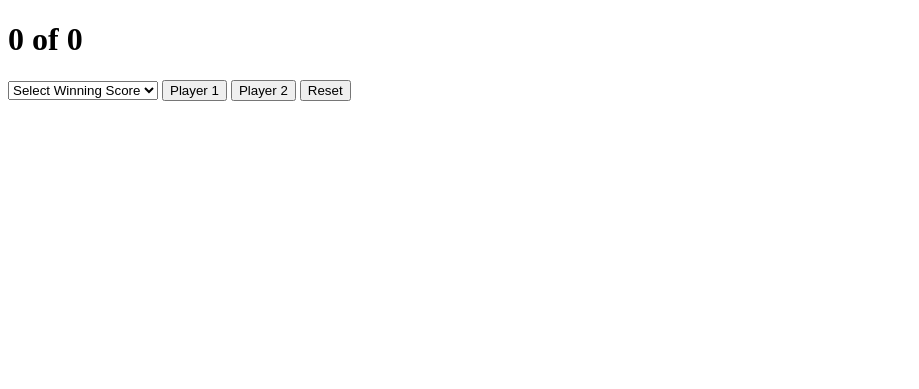
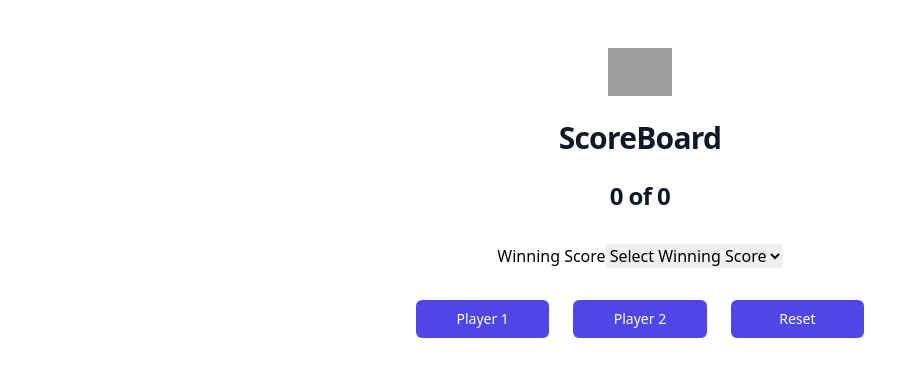
Before and after one commit to hanifomarr/scoreKeeper, a plain HTML site: page index.html in a window 1280 px wide. Shown: the whole page, without its empty margins (0-919 px from the left). Drawn offline with nearby package versions, Linux system fonts and the light colour scheme; grey boxes are pictures that could not be loaded.

Commit message:
Using tailwind CSS

```diff
--- a/index.html
+++ b/index.html
@@ -5,18 +5,40 @@
     <meta http-equiv="X-UA-Compatible" content="IE=edge">
     <meta name="viewport" content="width=device-width, initial-scale=1.0">
     <link rel="stylesheet" href="./style.css">
+    <script src="https://cdn.tailwindcss.com"></script>
     <title>ScoreBoard</title>
 </head>
 <body>
-    <h1><span id="p1Display">0</span> of <span id="p2Display">0</span></h1>
-    <select name="" id="winningScoreSelect">
-        <option value="">Select Winning Score</option>
-        <option value="3">3</option>
-        <option value="6">6</option>
-    </select>
-    <button id="p1Button">Player 1</button>
-    <button id="p2Button">Player 2</button>
-    <button id="reset">Reset</button>
+
+    <div class="flex min-h-full items-center justify-center py-12 px-4 sm:px-6 lg:px-8">
+        <div class="w-full max-w-md space-y-8">
+          <div>
+            <img class="mx-auto h-12 w-auto" src="https://tailwindui.com/img/logos/mark.svg?color=indigo&shade=600" alt="Your Company">
+            <h1 class="mt-6 text-center text-3xl font-bold tracking-tight text-gray-900">ScoreBoard</h1>
+            <h2 class="mt-6 text-center text-2xl font-bold tracking-tight text-gray-900"><span id="p1Display">0</span> of <span id="p2Display">0</span></h2>
+          </div>
+
+          <div class="flex itmes-center justify-center">
+            <label for="winnngScore">Winning Score</label>
+            <select name="winnngScore" id="winningScoreSelect">
+                <option value="">Select Winning Score</option>
+                <option value="3">3</option>
+                <option value="6">6</option>
+            </select>
+
+          </div>
+
+
+
+          <div class="mt-10 flex items-center justify-center gap-x-6 lg:justify-center">
+            <button class="group relative flex w-full justify-center rounded-md border border-transparent bg-indigo-600 py-2 px-4 text-sm font-medium text-white hover:bg-indigo-700 focus:outline-none focus:ring-2 focus:ring-indigo-500 focus:ring-offset-2" id="p1Button">Player 1</button>
+            <button class="group relative flex w-full justify-center rounded-md border border-transparent bg-indigo-600 py-2 px-4 text-sm font-medium text-white hover:bg-indigo-700 focus:outline-none focus:ring-2 focus:ring-indigo-500 focus:ring-offset-2" id="p2Button">Player 2</button>
+            <button class="group relative flex w-full justify-center rounded-md border border-transparent bg-indigo-600 py-2 px-4 text-sm font-medium text-white hover:bg-indigo-700 focus:outline-none focus:ring-2 focus:ring-indigo-500 focus:ring-offset-2" id="reset">Reset</button>
+          </div>
+
+        </div>
+    </div>
+
     <script src="./app.js"></script>
 </body>
 </html>
```
